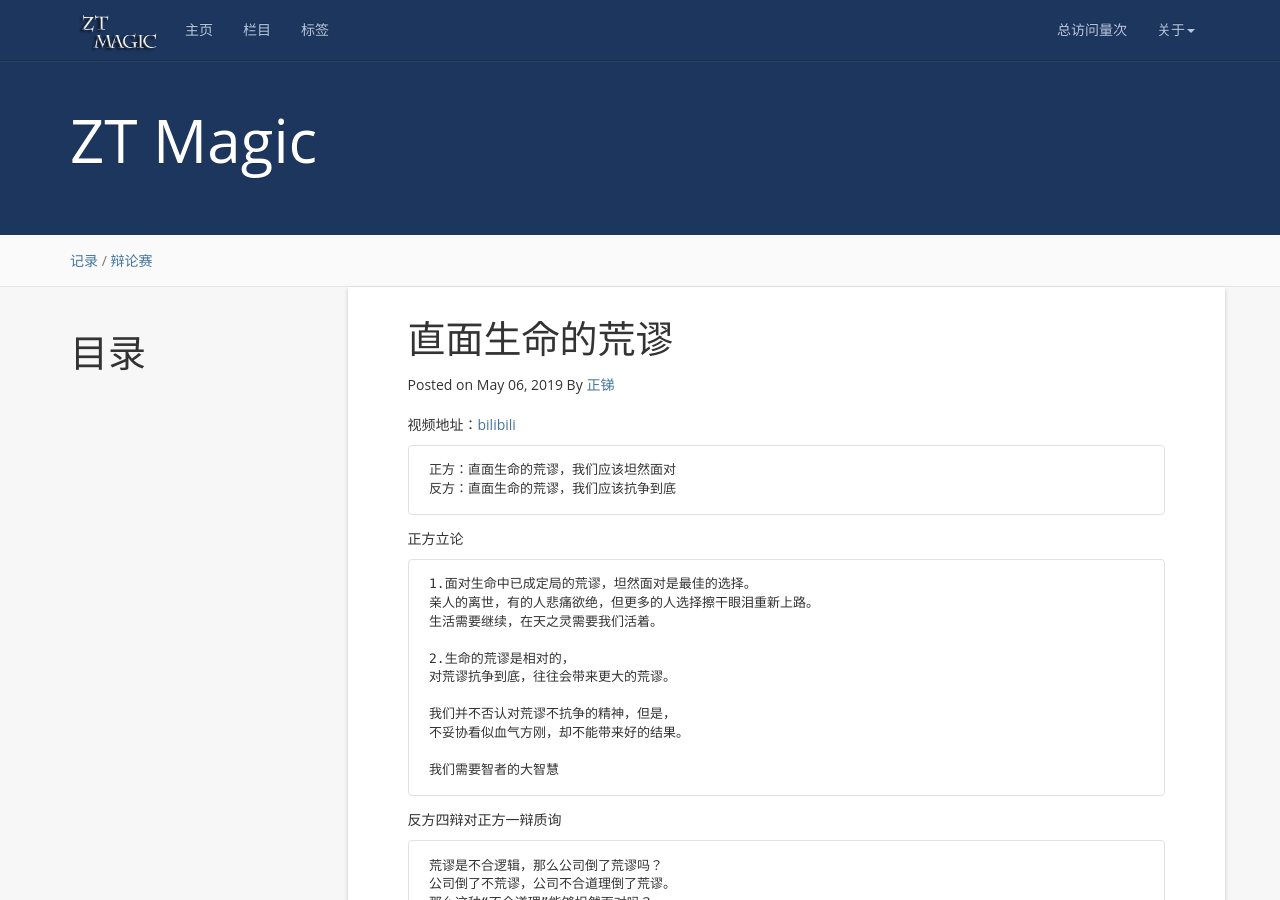
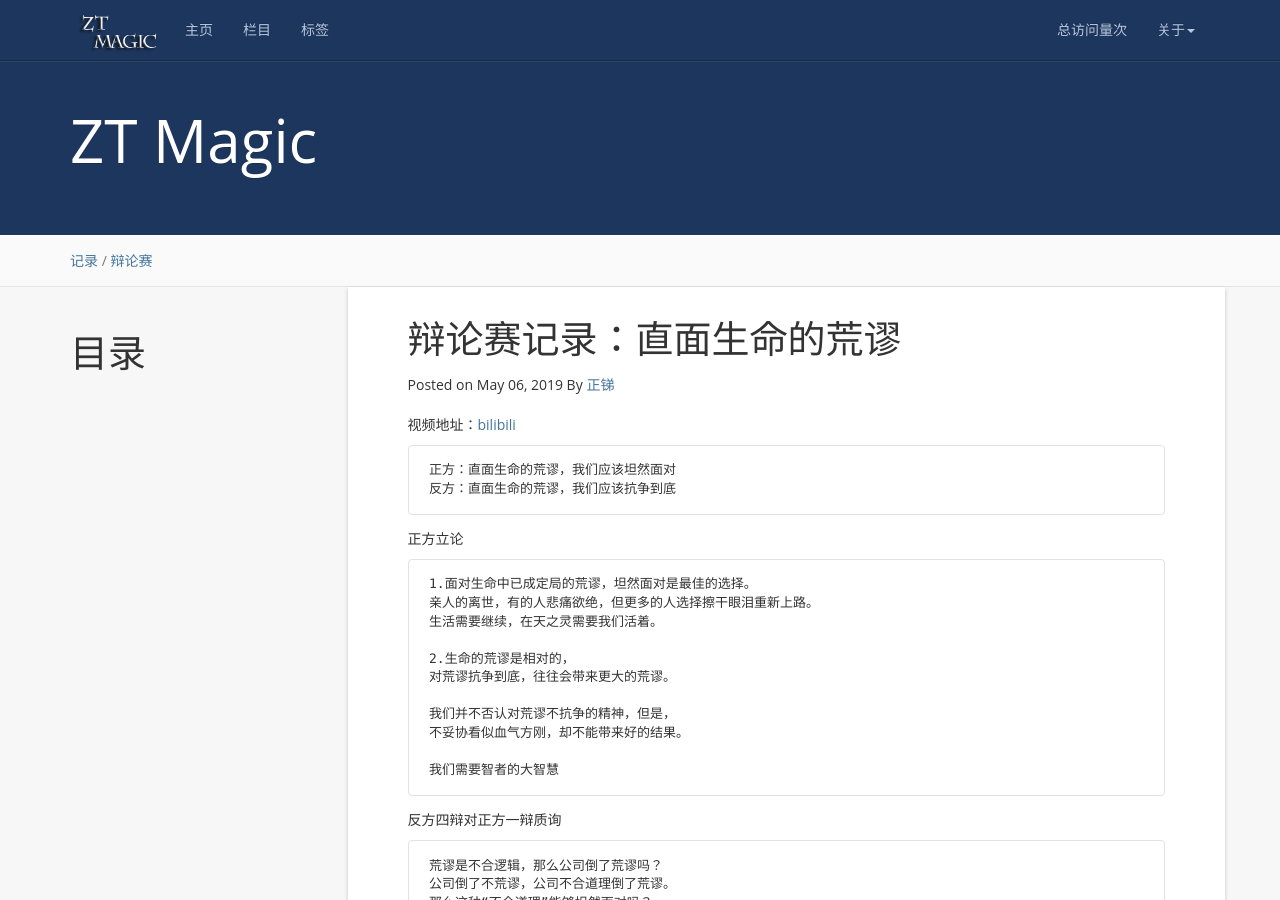
Before and after one commit to ztmail723/ztmail723.github.io, a Jekyll site: the page built from _posts/record/2019-05-06-Debate-Absurd.md, in a window 1280 px wide and 900 px high. Built offline with Jekyll 4.4.1, drawn with Linux system fonts in a browser that asks for light colours; nearby versions of some CDN libraries; a script that is not in the unit is left out; comment, search, counter and statistics services are not loaded.

Commit message:
Update 2019-05-06-Debate-Absurd.md

```diff
--- a/_posts/record/2019-05-06-Debate-Absurd.md
+++ b/_posts/record/2019-05-06-Debate-Absurd.md
@@ -1,6 +1,6 @@
 ---
 layout: post
-title:  直面生命的荒谬
+title:  辩论赛记录：直面生命的荒谬
 date:   2019-05-06 20:00:00 +0800
 categories: 记录
 tag: 辩论赛
```
